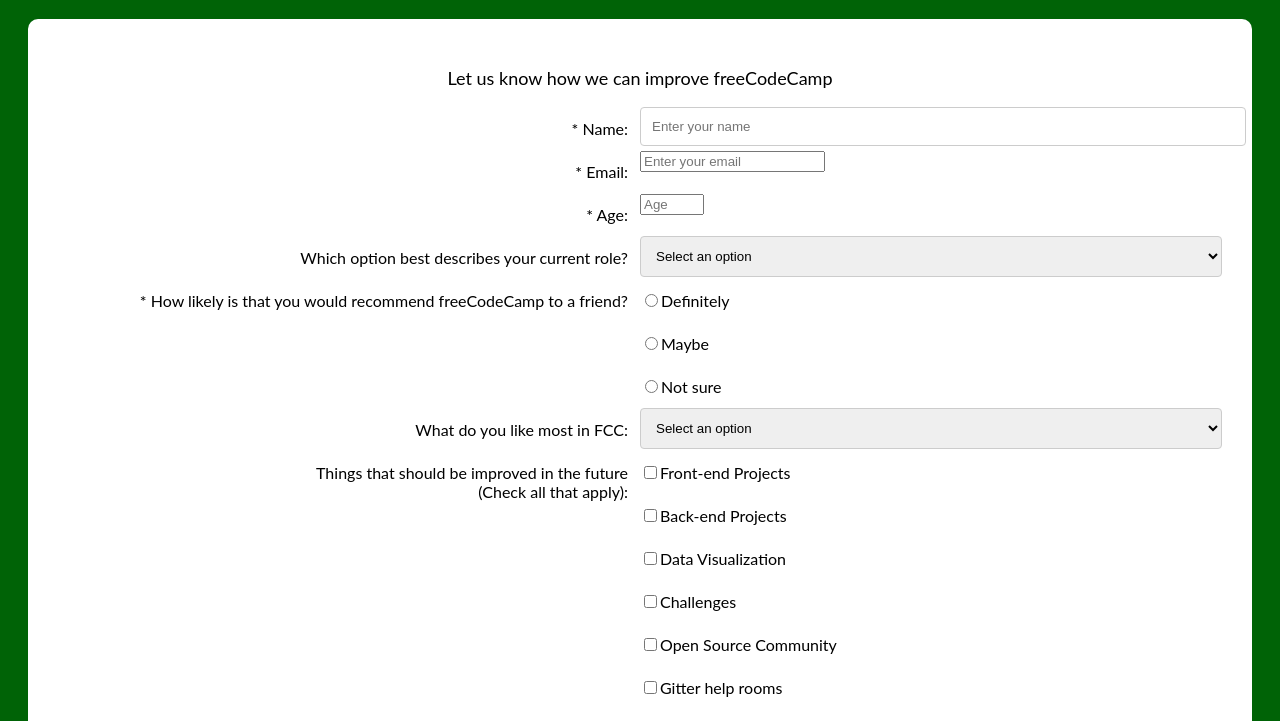
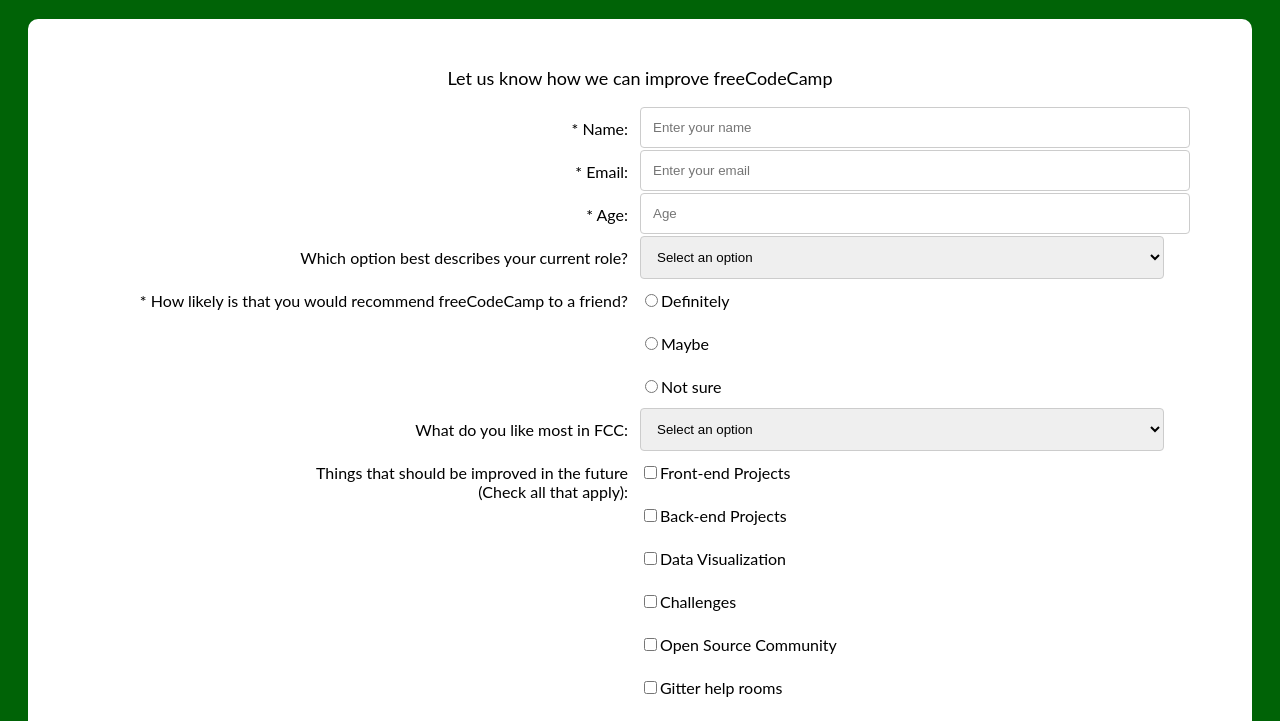
Before and after one commit to CleoAguiar/survey-form, a plain HTML site: page index.html in a window 1280 px wide. Shown: the part 63-784 px from the top of the page. Drawn offline with Linux system fonts and the light colour scheme.

Commit message:
refactor: using type of element instead class name

```diff
--- a/css/index.css
+++ b/css/index.css
@@ -41,9 +41,9 @@ label {
 	vertical-align: center;
 }
 
-input[type=text], select, textarea {
-	width: 100%;
-	padding: 11px;
+input[type=text], input[type=number], input[type=email], select, textarea {
+	width: 90%;
+	padding: 12px;
 	border: 1px solid #ccc;
 	border-radius: 4px;
 	resize: vertical;
```
